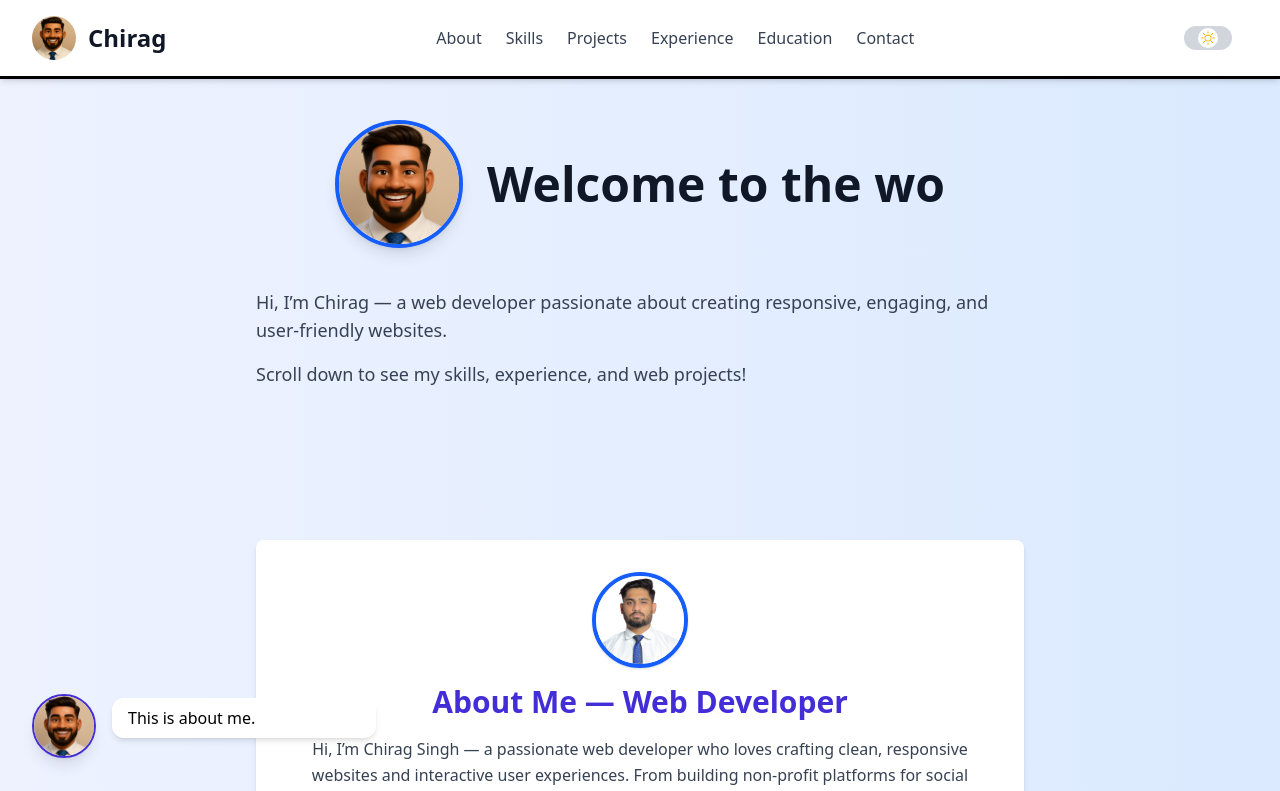
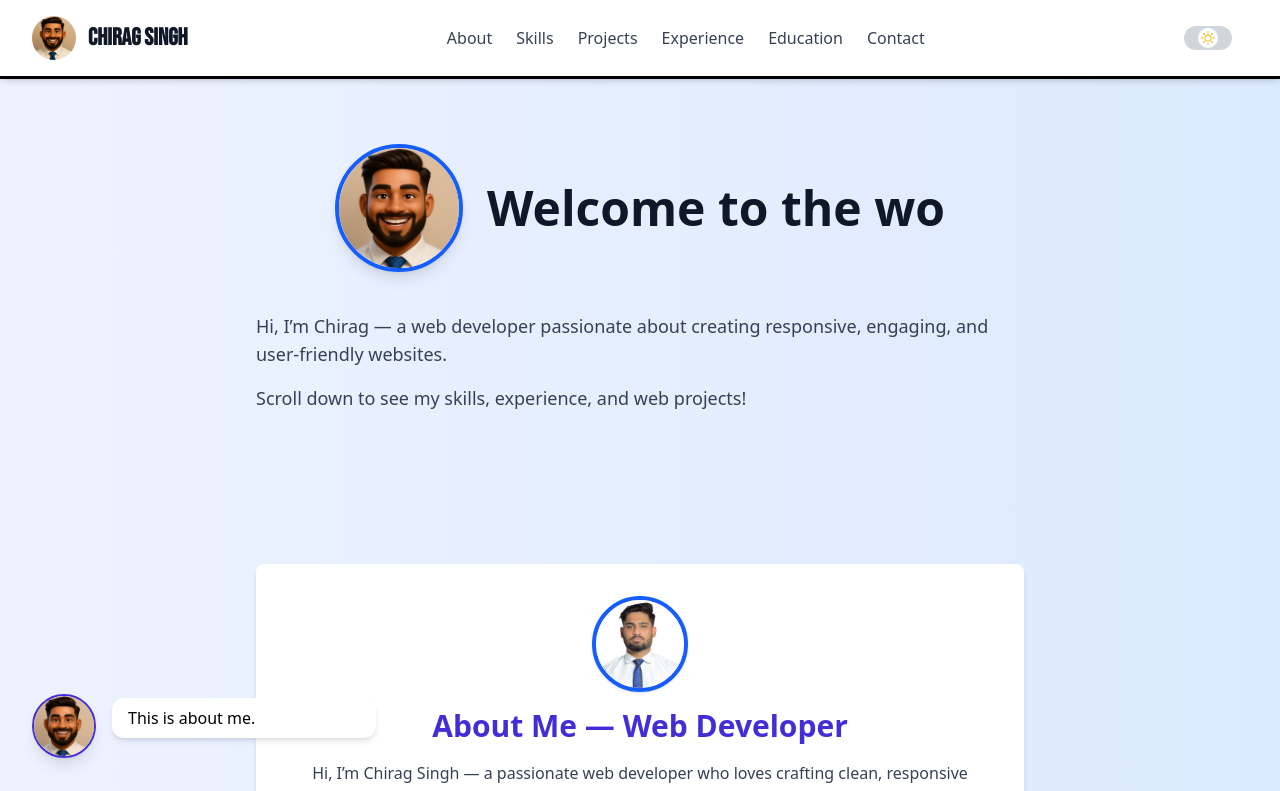
Before and after one commit to ChiragSingh01/Portfolio, a React (Vite) app: page /web in a window 1280 px wide. Shown: the top 791 px of the page. Built offline with nearby package versions, Linux system fonts and the light colour scheme.

Commit message:
Add Bebas Neue font and update styles in components

```diff
--- a/index.html
+++ b/index.html
@@ -7,6 +7,7 @@
     <link rel="preconnect" href="https://fonts.googleapis.com">
     <link rel="preconnect" href="https://fonts.gstatic.com" crossorigin>
     <link href="https://fonts.googleapis.com/css2?family=Lato:ital,wght@0,100;0,300;0,400;0,700;0,900;1,100;1,300;1,400;1,700;1,900&display=swap" rel="stylesheet">
+    <link href="https://fonts.googleapis.com/css2?family=Bebas+Neue&display=swap" rel="stylesheet">?
     <title>Chirag Singh | Portfolio</title>
   </head>
   <body>
--- a/src/Components/FloatingAvatar.jsx
+++ b/src/Components/FloatingAvatar.jsx
@@ -52,7 +52,7 @@ export default function FloatingAvatar({ from, section, theme = 'web', visitorNa
           src="/Chirag_3d_Avtar.png"
           alt="Assistant"
           className={`w-16 h-16 rounded-full border-2 ${
-            theme === 'web' ? 'border-indigo-700' : 'border-yellow-600'
+            theme === 'web' ? 'border-indigo-700 dark:border-yellow-400' : 'border-yellow-600 dark:border-green-400'
           } shadow-lg`}
           initial={{ y: 20, opacity: 0 }}
           animate={{ opacity: 1, y: -10 }}
--- a/src/Components/Section/Intro.jsx
+++ b/src/Components/Section/Intro.jsx
@@ -115,7 +115,7 @@ export default function Intro({ to, setVisitorName }) {
             : {}
         }
         transition={{ duration: 1.5, ease: 'easeInOut' }}
-        className="rounded-full overflow-hidden border-4 border-indigo-700 shadow-xl z-[100]"
+        className="rounded-full overflow-hidden border-2 border-indigo-700 shadow-xl z-[100]"
       >
         <img
           src="/Chirag_3d_Avtar.png"
@@ -130,7 +130,7 @@ export default function Intro({ to, setVisitorName }) {
           initial={{ opacity: 0, y: -10 }}
           animate={{ opacity: 1, y: -30 }}
           transition={{ duration: 0.6 }}
-          className="fixed bottom-24 left-8 bg-white text-black px-4 py-2 rounded-xl shadow-md z-[100]"
+          className="fixed bottom-4 left-28 bg-white text-black px-4 py-2 rounded-xl shadow-md z-[100]"
         >
           You can find me here!
         </motion.div>
--- a/src/Components/Section/WebNavbar.jsx
+++ b/src/Components/Section/WebNavbar.jsx
@@ -45,8 +45,8 @@ export default function WebNavbar({ darkMode, setDarkMode }) {
             alt="Logo"
             className="w-11 h-11 rounded-full object-cover"
           />
-          <h1 className="text-2xl font-bold text-gray-900 dark:text-white">
-            Chirag
+          <h1 className=" nav-font text-2xl font-bold text-gray-900 dark:text-white">
+            Chirag Singh
           </h1>
         </div>
 
--- a/src/index.css
+++ b/src/index.css
@@ -8,3 +8,8 @@
 .backface-hidden {
   backface-visibility: hidden;
 }
+.nav-font{
+  font-family: "Bebas Neue", sans-serif;
+  font-weight: 600;
+  font-size: 1.5rem;
+}
```
